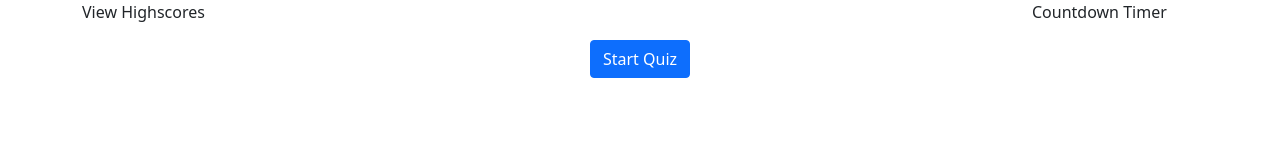
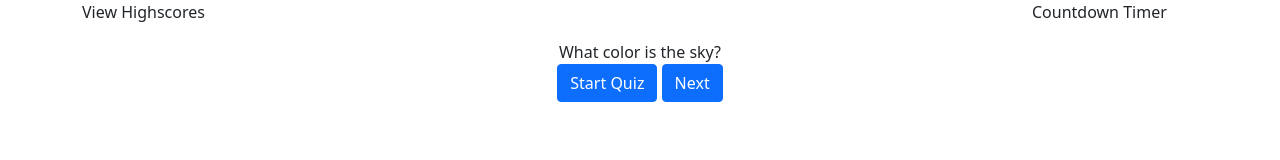
Before and after one commit to jimnguyen220/codeQuiz, a plain HTML site: page index.html in a window 1280 px wide. Drawn offline with nearby package versions, Linux system fonts and the light colour scheme.

Commit message:
added next button and first question object

```diff
--- a/index.html
+++ b/index.html
@@ -15,7 +15,9 @@
             <div class="col-sm-12 col-md-3 col-lg-2" id="highscore">View Highscores</div>
 
             <div class="col-sm-12 col-md-6 col-lg-8" id="quiz">
+                <div id="question-box"></div>
                 <button type="button" class="btn btn-primary" id="quiz-start" >Start Quiz</button>
+                <button type="button" class="btn btn-primary" id="next-button" >Next</button>
             </div>
 
             <div class="col-sm-12 col-md-3 col-lg-2" id="timer">Countdown Timer</div>
--- a/java.js
+++ b/java.js
@@ -1,9 +1,24 @@
 // Global Assignments
 var timeEl = document.querySelector("#timer");
 var startButton = document.querySelector("#quiz-start");
+var nextButton = document.querySelector("#next-button")
+var questionBox = document.querySelector("#question-box")
 
 var secondsLeft = 75;
 
+var questionOne = {
+    question: "What color is the sky?",
+    answers: {
+        answersOne: "blue",
+        answersTwo: "green",
+        answersThree: "red",
+        answersFour: "yellow",
+    },
+    correctAnswer: "blue"
+};
+
+
+console.log(questionOne.answers.answersOne);
 
 function setTime () {
     var timerInterval = setInterval(function() {
@@ -29,4 +44,11 @@ function startGame() {
     setTime();
 };
 
+function quizBox() {
+
+};
+
+// this section for interaction with index.html
 startButton.addEventListener("click", startGame);
+
+questionBox.textContent = questionOne.question
```
